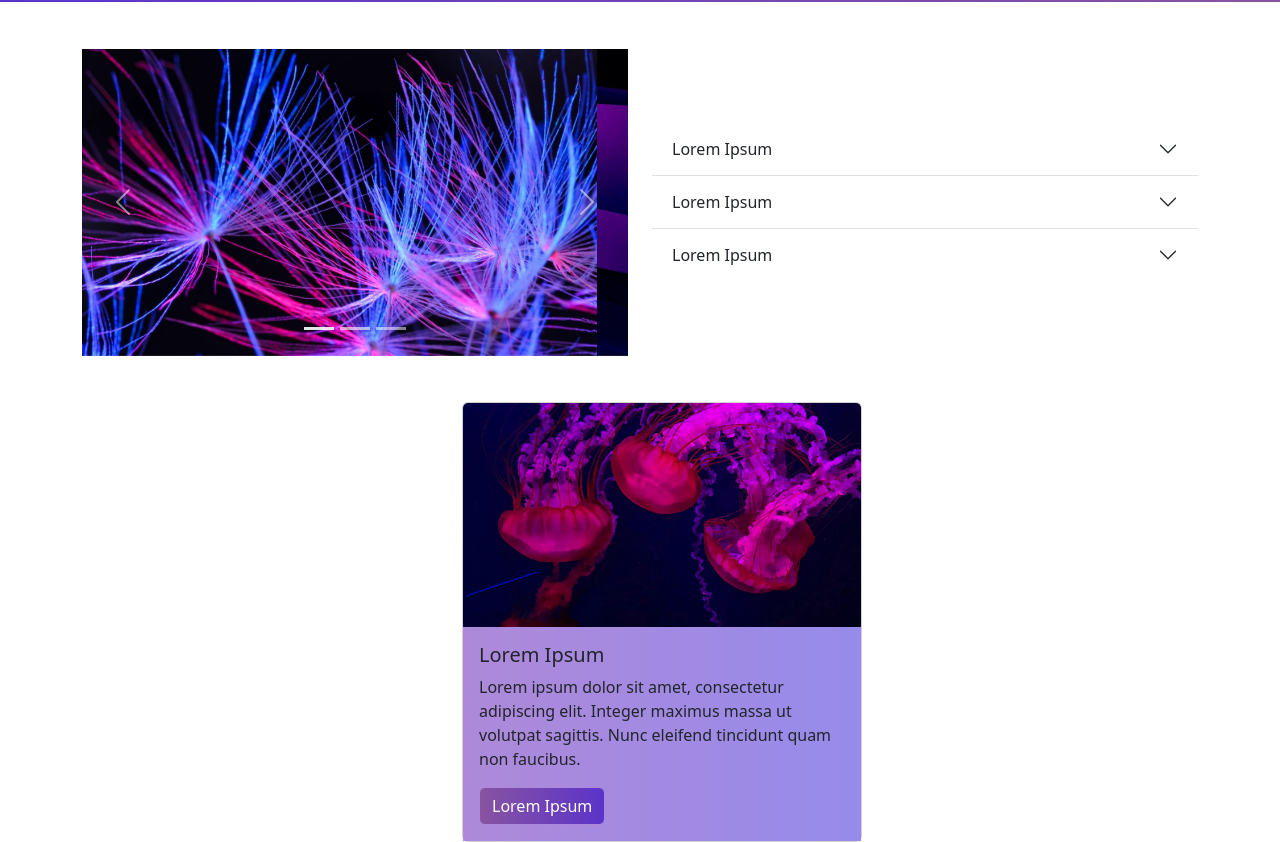
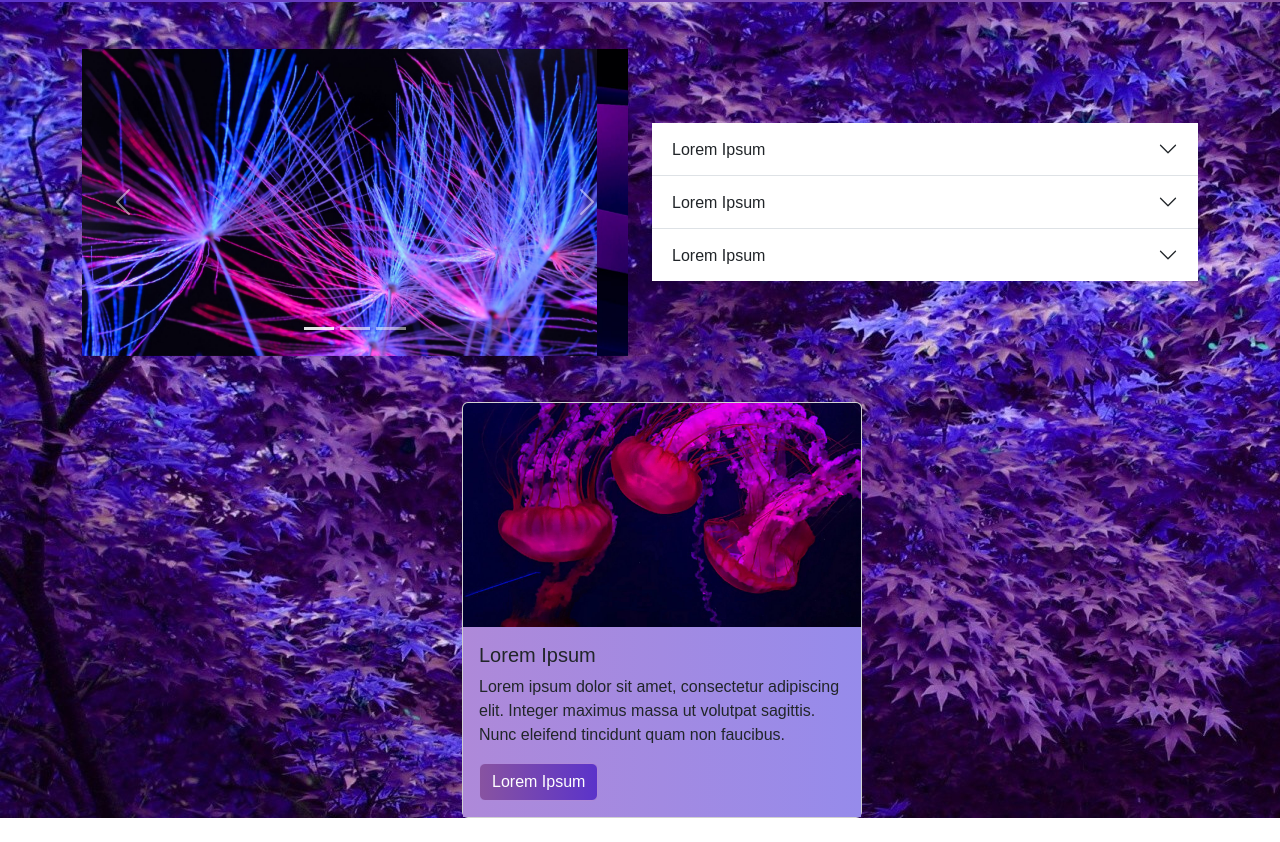
Before and after one commit to yrisska/page, a plain HTML site: page page.html in a window 1280 px wide. Shown: the part 62-904 px from the top of the page. After the commit the page ends 880 px from the top, so only its background shows below. Drawn offline with nearby package versions, Linux system fonts and the light colour scheme; a web font is replaced by a local one.

Commit message:
Update test.css

```diff
--- a/test.css
+++ b/test.css
@@ -1,4 +1,3 @@
-<link href="https://cdn.jsdelivr.net/npm/bootstrap@5.0.1/dist/css/bootstrap.min.css" rel="stylesheet" integrity="sha384-+0n0xVW2eSR5OomGNYDnhzAbDsOXxcvSN1TPprVMTNDbiYZCxYbOOl7+AMvyTG2x" crossorigin="anonymous">
 .body{
 	background-image:url("bg1.jpg");
     font-family: 'KoHo', sans-serif;
```
